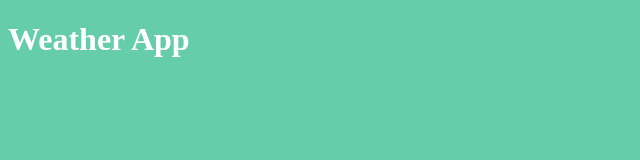
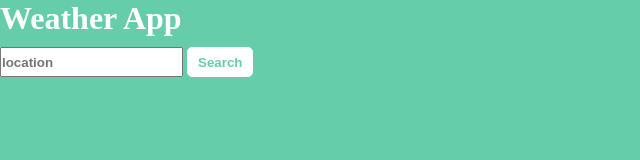
Before and after one commit to diegoHernandezDeveloper/weatherApp, a website built with webpack: page src/template.html in a window 1280 px wide. Shown: the whole page, without its empty margins (0-640 px from the left). Built offline with nearby package versions, Linux system fonts and the light colour scheme.

Commit message:
add html base to get the input

```diff
--- a/src/style.css
+++ b/src/style.css
@@ -1,4 +1,35 @@
+* {
+  box-sizing: border-box;
+  padding: 0;
+  margin: 0;
+}
+
+:root {
+  --color-one: mediumaquamarine;
+}
+
 body {
-  background-color: mediumaquamarine;
+  background-color: var(--color-one);
   color: white;
 }
+
+main {
+}
+
+input {
+  margin: 10px 0;
+  color: var(--color-one);
+  height: 30px;
+  font-weight: bold;
+}
+
+button {
+  height: 30px;
+
+  font-weight: bold;
+  padding: 0 10px;
+  color: var(--color-one);
+  border: 1px solid white;
+  border-radius: 5px;
+  background-color: white;
+}
--- a/src/template.html
+++ b/src/template.html
@@ -7,5 +7,9 @@
   </head>
   <body>
     <h1>Weather App</h1>
+    <main>
+      <input type="text" placeholder="location" />
+      <button>Search</button>
+    </main>
   </body>
 </html>
```
